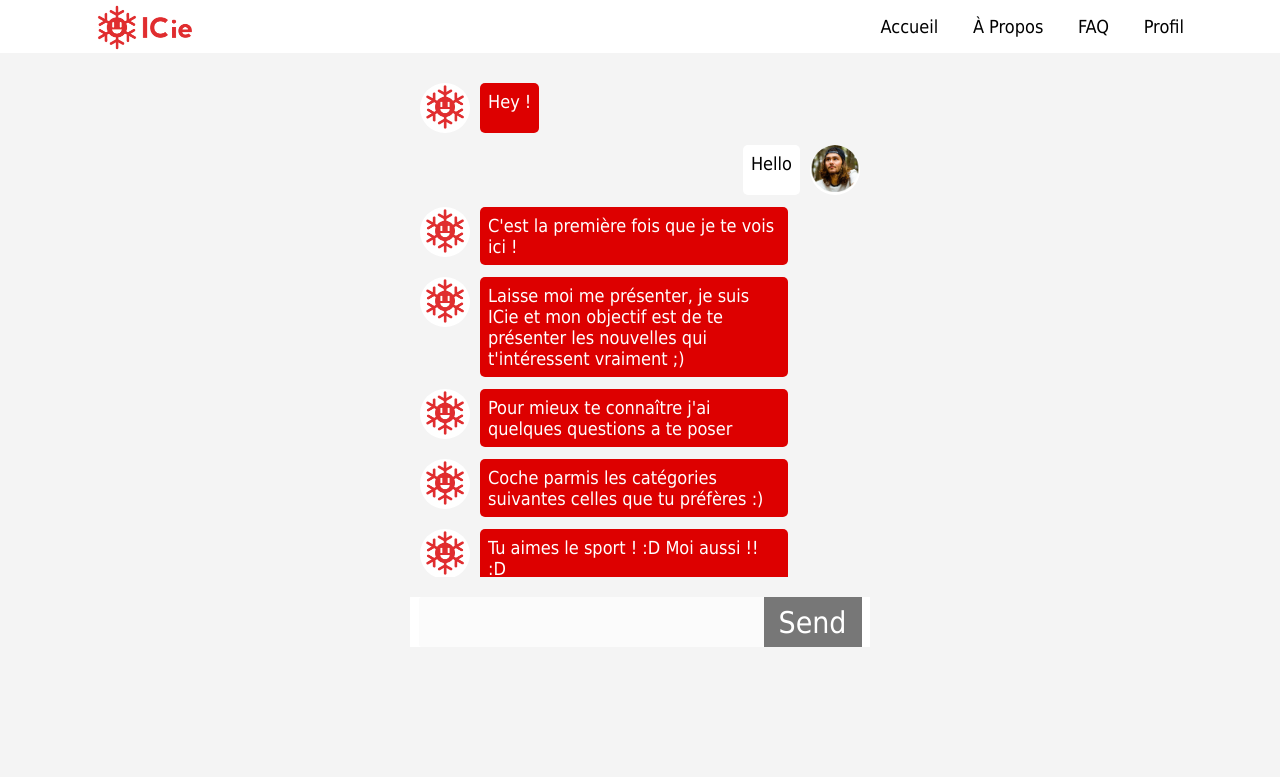
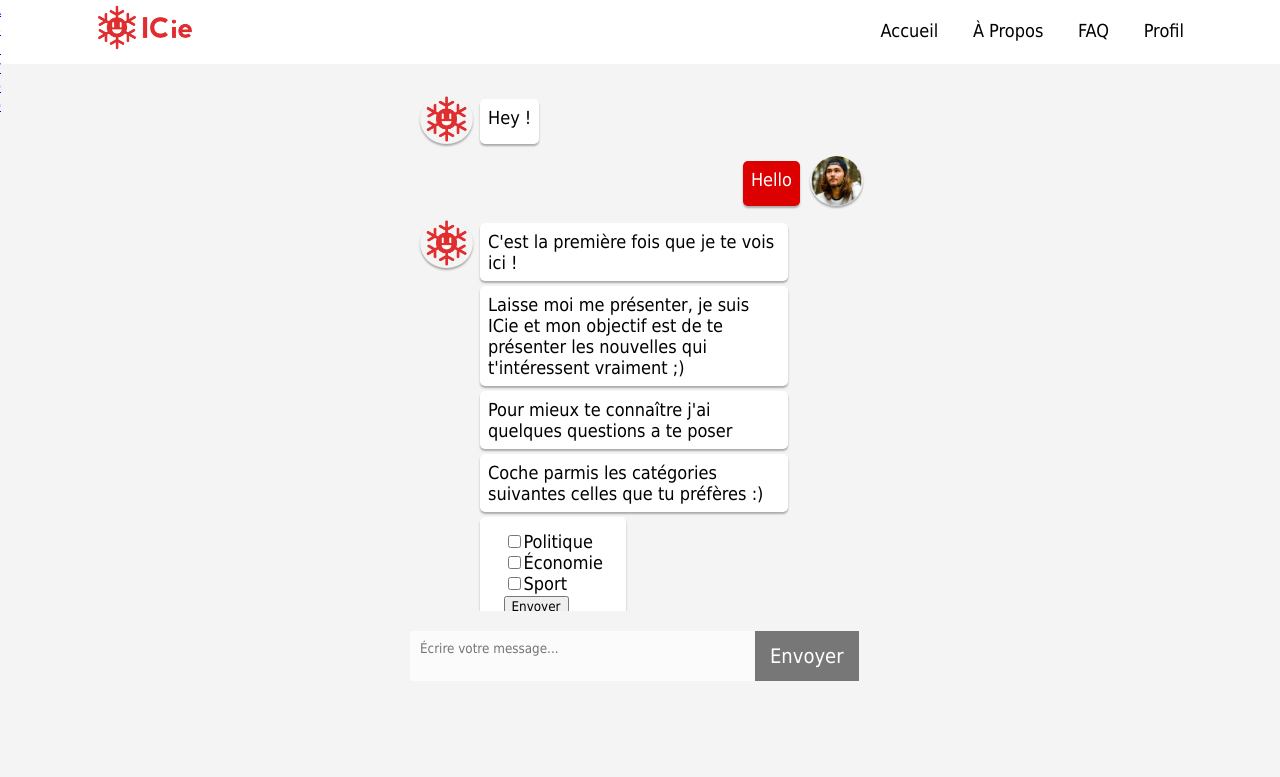
Before and after one commit to olivercrush/ICie-FrontEnd, a plain HTML site: page Hackaton_ICie/index.html in a window 1280 px wide. Drawn offline with Linux system fonts and the light colour scheme.

Commit message:
Modification du template
Modifications de certains éléments graphiques
Accessibilité

```diff
--- a/Hackaton_ICie/icie.css
+++ b/Hackaton_ICie/icie.css
@@ -4,20 +4,27 @@
 }
 
 
+html {
+  height: 100%;
+  padding: 0;
+  margin: 0;
+}
+
 body{
     margin: 0;
     background: #F4F4F4 no-repeat;
     background-size: cover;
+    height: 100%;
 }
 
+main {
+  height: 92%;
+}
 
 header{
     width: 100%;
+    height: 8%;
     background-color: #fff;
-}
-
-.bot{
-    height: 100%vh;
 }
 
 .wrapper{
@@ -30,6 +37,7 @@ nav ul{
     text-align: right;
     margin: 0;
     padding: 0;
+    padding-top: 20px;
 }
 
 nav ul li{
@@ -42,8 +50,6 @@ nav ul li a{
     font-size: 18px;
     color: black;
 }
-
-
 
 .logo{
     padding-top:2px;
@@ -59,12 +65,12 @@ nav ul li a{
     margin: 0;
 }
 
-.chatbox{
+.Bot{
     padding: 20px;
     max-width: 500px;
     min-width: 250px;
     margin: auto;
-    height: 600px;
+    height: 85%;
 }
 
 .chatlog{
@@ -86,40 +92,81 @@ nav ul li a{
     text-align: right;
 }
 
-.chat .user-photo{
+.user-photo {
     border-radius: 50%;
     width: 50px;
-    height: 50px;
-    background-color: #fff;
-    overflow: hidden;
+    height: 100%;
+    margin: 0;
 }
 
-.chat .user-photo img{
-    width: 100% ;
+.user-photo img {
+  height: 50px;
+  border-radius: 50%;
+  box-shadow: 0px 2px 2px rgba(0, 0, 0, 0.3);
 }
 
-.chat .chat-message{
+.chat img {
+  float: left;
+}
+
+.icie-message {
     max-width: 70%;
     padding: 8px;
-    margin:   0 10px;
-    background:#fff;
+    margin: 5px 0px 0px 60px;
+    background: #FFF;
     border-radius: 5px;
     font-size: 18px;
+    box-shadow: 0px 2px 2px rgba(0, 0, 0, 0.3);
+}
+
+.icie-message:nth-child(2) {
+    margin: 5px 0px 0px 10px;
+}
+
+.icie-form {
+    max-width: 70%;
+    padding: 8px;
+    margin: 5px 0px 0px 60px;
+    background: #FFF;
+    border-radius: 5px;
+    font-size: 18px;
+    box-shadow: 0px 2px 2px rgba(0, 0, 0, 0.3);
+}
+
+.icie-form fieldset {
+  border: none;
+}
+
+.icie-form input[type=checkbox] {
+  padding-bottom: 15px;
+}
+
+.chat-message {
+    max-width: 70%;
+    padding: 8px;
+    margin: 5px 60px 0px 0px;
+    background: #D00;
+    border-radius: 5px;
+    font-size: 18px;
+    box-shadow: 0px 2px 2px rgba(0, 0, 0, 0.3);
+}
+
+.chat-message:nth-child(2) {
+    margin: 5px 10px 0px 0px;
 }
 
 .icie .chat-message{
-    background: #D00;
-    color: white;
+    background: #fff;
 }
 
 .user .chat-message{
     order:-1;
+    color: white;
 }
 
 .chat-form{
     margin-top: 20px;
     display: flex;
-    background-color: #fff;
     justify-content: center;
 }
 
@@ -138,10 +185,10 @@ nav ul li a{
     background: #fff;
 }
 
-.chat-form button{
+.chat-form input[type=submit]{
     background: #777777 ;
     padding: 5px 15px;
-    font-size: 30px;
+    font-size: 20px;
     color: #fff;
     border: none;
     cursor: pointer;
@@ -152,7 +199,53 @@ nav ul li a{
 
 }
 
-
 .chat-form button:hover{
     background: blue;
 }
+
+.sr-only {
+  position: absolute;
+  width: 1px;
+  height: 1px;
+  padding: 0;
+  margin: -1px;
+  overflow: hidden;
+  clip: rect(0,0,0,0);
+  border: 0;
+}
+
+.chat-form fieldset {
+  border: none;
+  padding: none;
+  background: none;
+  display: flex;
+  width: 100%;
+  margin: 0;
+  padding: 0;
+}
+
+footer {
+  height: 15%;
+  padding: 0;
+  margin: 0;
+}
+
+.skip-nav-link {
+  position: fixed;
+  top: 0;
+  left: 0;
+  width: 1px;
+  overflow: hidden;
+  z-index: 10000;
+}
+
+.skip-nav-link:focus {
+  width: 400px;
+  height: 50px;
+  color: #D00;
+  font-weight: bold;
+  text-align: center;
+  line-height: 50px;
+  background-color: white;
+  box-shadow: 0px 0px 3px black;
+}
--- a/Hackaton_ICie/index.html
+++ b/Hackaton_ICie/index.html
@@ -3,27 +3,31 @@
     <head>
     <title>ICie Bot</title>
      <link rel="stylesheet" type="text/css" href="icie.css">
+     <meta charset="utf-8">
     </head>
 
     <body>
+      <section>
+        <a class="skip-nav-link" href="#fenetreConversation">Aller à la fenêtre de conversation</a>
+      </section>
 
       <header>
           <div class="wrapper">
               <div class="logo"> <img src="image/logo.png" class="logo" alt="logo"></div>
               <div class="menu">
-                        <nav>
+                  <nav role="navigation">
                       <ul>
                           <li>
-                                    <p ><a href="">Accueil</a></p>
+                              <a aria-current="page" href="">Accueil</a>
                           </li>
                           <li>
-                                    <p ><a href="">À Propos</a></p>
+                              <a href="">À Propos</a>
                           </li>
                           <li>
-                                    <p ><a href="">FAQ</a></p>
+                              <a href="">FAQ</a>
                           </li>
                           <li>
-                                    <p ><a href="">Profil</a></p>
+                              <a href="">Profil</a>
                           </li>
                       </ul>
                   </nav>
@@ -32,72 +36,90 @@
       </header>
 
       <main>
-                <section class="Bot">
-                    <div class="chatbox">
+        <h1 class="sr-only">Accueil</h1>
+          <section aria-live="polite" class="Bot">
+            <h2 class="sr-only" id="fenetreConversation">Fenêtre de conversation</h2>
             <div class="chatlog">
-                            <div class="chat icie">
-                                <div class="user-photo"><img src="image/logo_icon.png" alt="icie"></div>
-                                <p class="chat-message">Hey !</p>
+                <article class="chat icie">
+                  <figure class="user-photo">
+                    <img src="image/logo_icon.png" alt="icie">
+                    <figcaption class="sr-only">ICie a dit</figcaption>
+                  </figure>
+                  <p class="icie-message">Hey !</p>
+                </article>
+
+                <article class="right chat user">
+                  <figure class="user-photo">
+                    <img src="image/Olivier.png" alt="icie">
+                    <figcaption class="sr-only">ICie a dit</figcaption>
+                  </figure>
+                  <p class="chat-message">Hello</p>
+                </article>
+
+                <article class="chat icie">
+                  <figure class="user-photo">
+                    <img src="image/logo_icon.png" alt="icie">
+                    <figcaption class="sr-only">ICie a dit</figcaption>
+                  </figure>
+                  <p class="icie-message">C'est la première fois que je te vois ici !</p>
+                  <p class="icie-message">Laisse moi me présenter, je suis ICie et mon objectif est de te présenter les nouvelles qui t'intéressent vraiment ;)</p>
+                  <p class="icie-message">Pour mieux te connaître j'ai quelques questions a te poser</p>
+                  <p class="icie-message">Coche parmis les catégories suivantes celles que tu préfères :)</p>
+                  <form class="icie-form">
+                    <fieldset>
+                      <legend class="sr-only">Réponses</legend>
+                      <input type="checkbox" id="politique" name="politique"><label for="politique">Politique</label><br>
+                      <input type="checkbox" id="economie" name="economie"><label for="economie">Économie</label><br>
+                      <input type="checkbox" id="sport" name="sport"><label for="sport">Sport</label><br>
+                      <input type="submit" value="Envoyer">
+                    </fieldset>
+                  </form>
+                </article>
+
+                <article class="right chat user">
+                  <figure class="user-photo">
+                    <img src="image/Olivier.png" alt="icie">
+                    <figcaption class="sr-only">ICie a dit</figcaption>
+                  </figure>
+                  <p class="chat-message">Sport, Politique, Économie</p>
+                </article>
+
+                <article class="chat icie">
+                  <figure class="user-photo">
+                    <img src="image/logo_icon.png" alt="icie">
+                    <figcaption class="sr-only">ICie a dit</figcaption>
+                  </figure>
+                  <p class="icie-message">Tu aimes le sport ! :D Moi aussi !! :D </p>
+                </article>
+
+                <article class="right chat user">
+                  <figure class="user-photo">
+                    <img src="image/Olivier.png" alt="icie">
+                    <figcaption class="sr-only">ICie a dit</figcaption>
+                  </figure>
+                  <p class="chat-message">Hockey !! :D </p>
+                </article>
+
+                <article class="chat icie">
+                  <figure class="user-photo">
+                    <img src="image/logo_icon.png" alt="icie">
+                    <figcaption class="sr-only">ICie a dit</figcaption>
+                  </figure>
+                  <p class="icie-message">Yeeeaah !! :cross:  </p>
+                  <p class="icie-message">Coche tes types de medias favoris:</p>
+                  <p class="icie-message">Merci !</p>
+                </article>
             </div>
 
-                            <div class="right chat user">
-                                <div class="user-photo"> <img src="image/Olivier.png" alt="icie"></div>
-                                <p class="chat-message">Hello</p>
-                            </div>
-
-                            <div class="chat icie">
-                                <div class="user-photo"><img src="image/logo_icon.png" alt="icie"></div>
-                                <p class="chat-message">C'est la première fois que je te vois ici !</p>
-                            </div>
-
-                            <div class="chat icie">
-                                <div class="user-photo"><img src="image/logo_icon.png" alt="icie"></div>
-                                <p class="chat-message">Laisse moi me présenter, je suis ICie et mon objectif est de te présenter les nouvelles qui t'intéressent vraiment ;)</p>
-                            </div>
-
-                            <div class="chat icie">
-                                <div class="user-photo"><img src="image/logo_icon.png" alt="icie"></div>
-                                <p class="chat-message">Pour mieux te connaître j'ai quelques questions a te poser</p>
-                            </div>
-
-                            <div class="chat icie">
-                            <div class="user-photo"><img src="image/logo_icon.png" alt="icie"></div>
-                                <p class="chat-message">Coche parmis les catégories suivantes celles que tu préfères :)</p>
-                            </div>
-
-                            <div class="chat icie">
-                            <div class="user-photo"><img src="image/logo_icon.png" alt="icie"></div>
-                                <p class="chat-message">Tu aimes le sport ! :D Moi aussi !! :D </p>
-                            </div>
-
-                             <div class="right chat user">
-                            <div class="user-photo"><img src="image/Olivier.png" alt="user"></div>
-                                <p class="chat-message">Hockey !! :D </p>
-                            </div>
-
-                            <div class="chat icie">
-                            <div class="user-photo"><img src="image/logo_icon.png" alt="icie"></div>
-                                <p class="chat-message">Yeeeaah !! :cross:  </p>
-                            </div>
-
-                            <div class="chat icie">
-                            <div class="user-photo"><img src="image/logo_icon.png" alt="icie"></div>
-                                <p class="chat-message">Coche tes types de medias favoris:</p>
-                            </div>
-
-                            <div class="chat icie">
-                            <div class="user-photo"><img src="image/logo_icon.png" alt="icie"></div>
-                                <p class="chat-message">Merci !</p>
-                            </div>
-
-
-                        </div>
-
-                        <div class="chat-form">
-                            <textarea></textarea>
-                            <button>Send</button>
-                        </div>
-                    </div>
+            <footer>
+              <form class="chat-form">
+                <fieldset>
+                  <legend class="sr-only">Réponse</legend>
+                  <textarea placeholder="Écrire votre message..." name="champ_texte_reponse"></textarea>
+                  <input type="submit" value="Envoyer">
+                </fieldset>
+              </form>
+          </footer>
         </section>
       </main>
 
```
Lines whose indentation alone changed are shown as unchanged.
